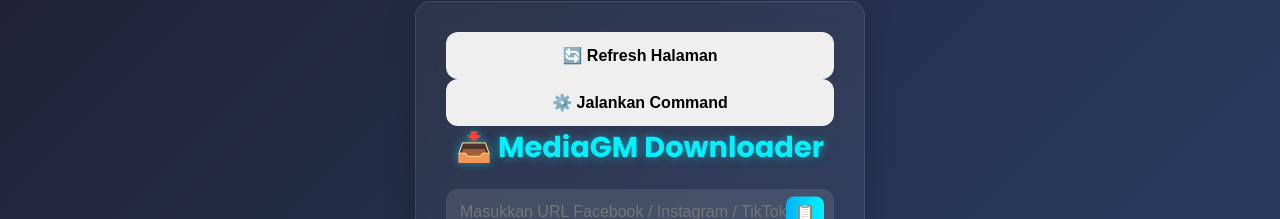
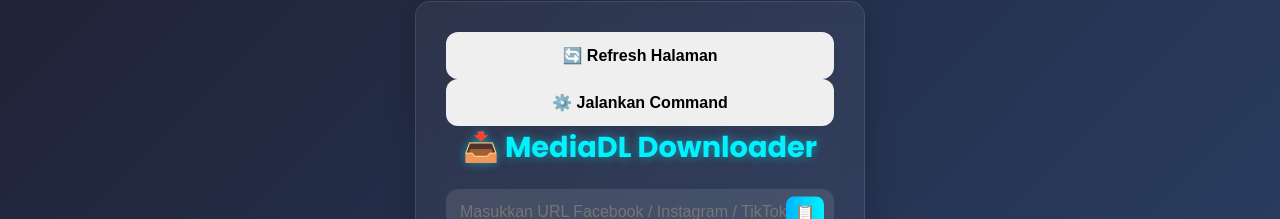
Before and after one commit to Enowap/nodeJs, a website: page index.html in a window 1280 px wide. Shown: the part 312-531 px from the top of the page. Drawn offline with Linux system fonts and the light colour scheme.

Commit message:
Update index.html

```diff
--- a/index.html
+++ b/index.html
@@ -314,7 +314,7 @@
     <button id="openModalBtn" class="btn btn-command">⚙️ Jalankan Command</button>
   </div>
 
-  <h1>📥 MediaGM Downloader</h1>
+  <h1>📥 MediaDL Downloader</h1>
 
   <form id="downloadForm">
     <div class="url-input-wrapper">
```
